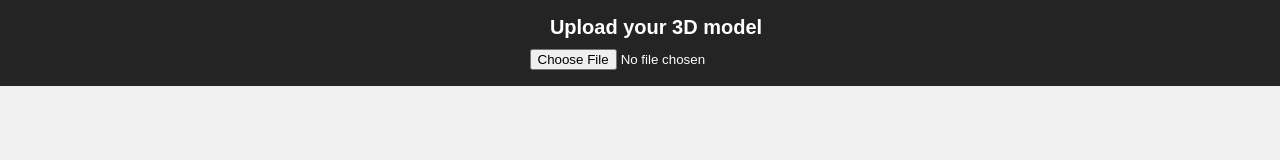
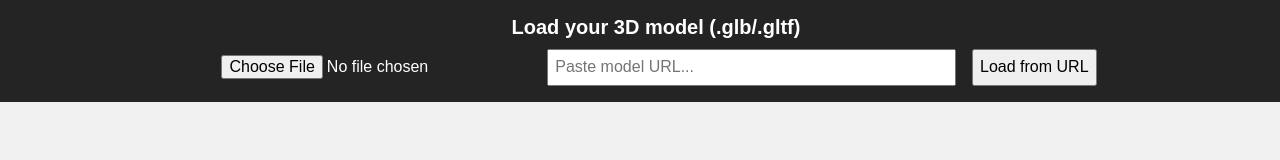
Before and after one commit to jonathanmsnow/augmented-reality-viewer, a plain HTML site: page index.html in a window 1280 px wide. Shown: the top 160 px of the page. Drawn offline with Linux system fonts and the light colour scheme.

Commit message:
Add load from url

```diff
--- a/index.html
+++ b/index.html
@@ -1,7 +1,7 @@
 <!DOCTYPE html>
 <html>
   <head>
-    <title>Mini AR Viewer</title>
+    <title>Mini AR Viewer with Upload + URL</title>
     <script src="https://aframe.io/releases/1.4.2/aframe.min.js"></script>
     <script src="https://raw.githack.com/AR-js-org/AR.js/master/aframe/build/aframe-ar.js"></script>
     <style>
@@ -17,7 +17,7 @@
         top: 0;
         left: 0;
         width: 100%;
-        z-index: 10; /* Keep on top of video and canvas */
+        z-index: 10;
         background-color: rgba(0, 0, 0, 0.85);
         color: white;
         padding: 1em;
@@ -29,13 +29,27 @@
         font-size: 1.25em;
       }
 
+      #controls {
+        display: flex;
+        justify-content: center;
+        flex-wrap: wrap;
+        gap: 1em;
+        margin-top: 0.5em;
+      }
+
+      #controls input[type="file"],
+      #controls input[type="text"],
+      #controls button {
+        font-size: 1em;
+        padding: 0.4em;
+      }
+
       a-scene {
         width: 100%;
         height: 100vh;
         display: block;
       }
 
-      /* Optional: ensure AR video is behind UI */
       video#arjs-video {
         z-index: -1;
         position: absolute;
@@ -45,10 +59,14 @@
     </style>
   </head>
   <body>
-    <!-- Upload UI -->
+    <!-- Upload + URL input UI -->
     <div id="upload-bar">
-      <h2>Upload your 3D model</h2>
+      <h2>Load your 3D model (.glb/.gltf)</h2>
+      <div id="controls">
         <input type="file" id="modelUpload" accept=".glb,.gltf" />
+        <input type="text" id="urlInput" placeholder="Paste model URL..." size="40" />
+        <button id="loadBtn">Load from URL</button>
+      </div>
     </div>
 
     <!-- AR scene -->
@@ -64,12 +82,8 @@
       <a-entity camera></a-entity>
     </a-scene>
 
-    <!-- Script to handle uploads -->
     <script>
-      const scene = document.querySelector('a-scene');
-      const modelEl = document.getElementById('model');
 
-      scene.addEventListener('loaded', () => {
     const uploader = document.getElementById('modelUpload');
     uploader.addEventListener('change', (event) => {
         const file = event.target.files[0];
@@ -78,7 +92,6 @@
         const url = URL.createObjectURL(file);
         modelEl.setAttribute('gltf-model', url);
     });
-      });
     </script>
   </body>
 </html>
```
Lines whose indentation alone changed are shown as unchanged.
